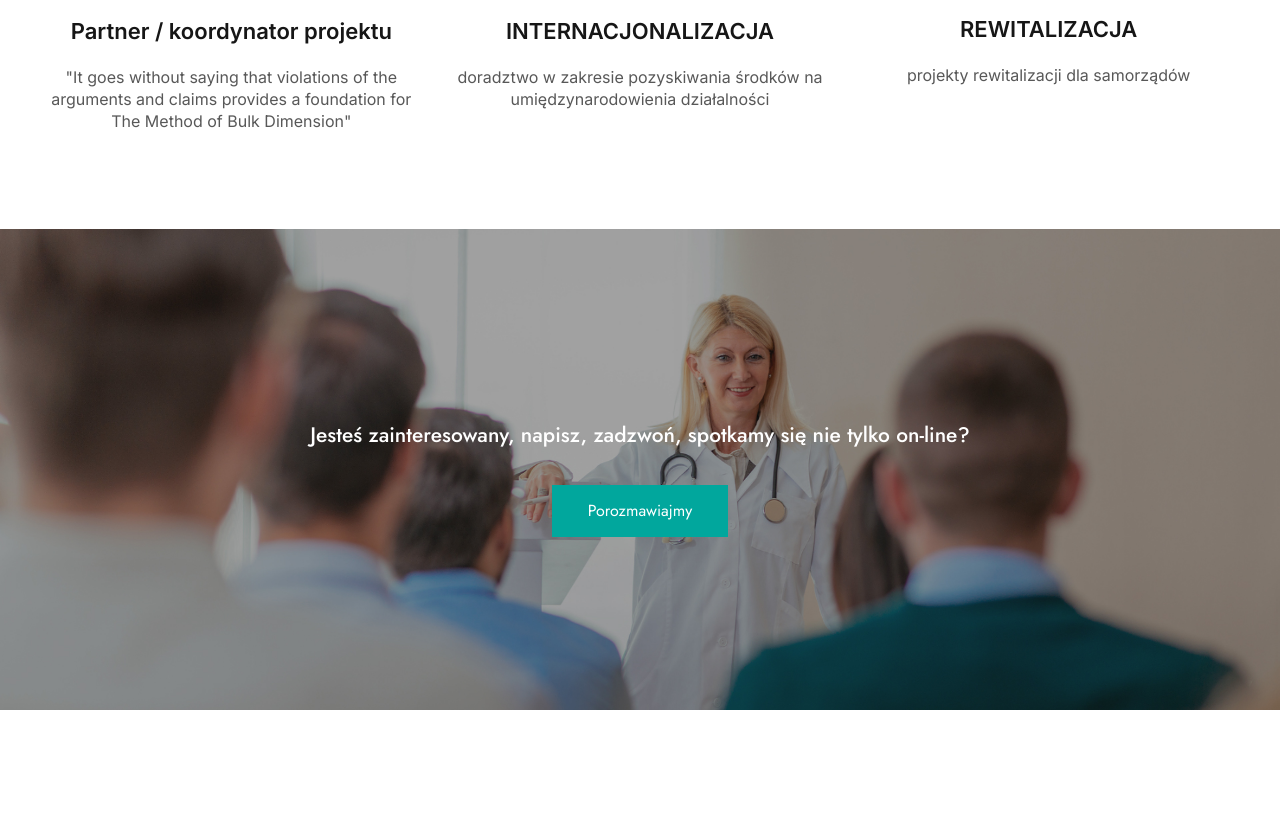
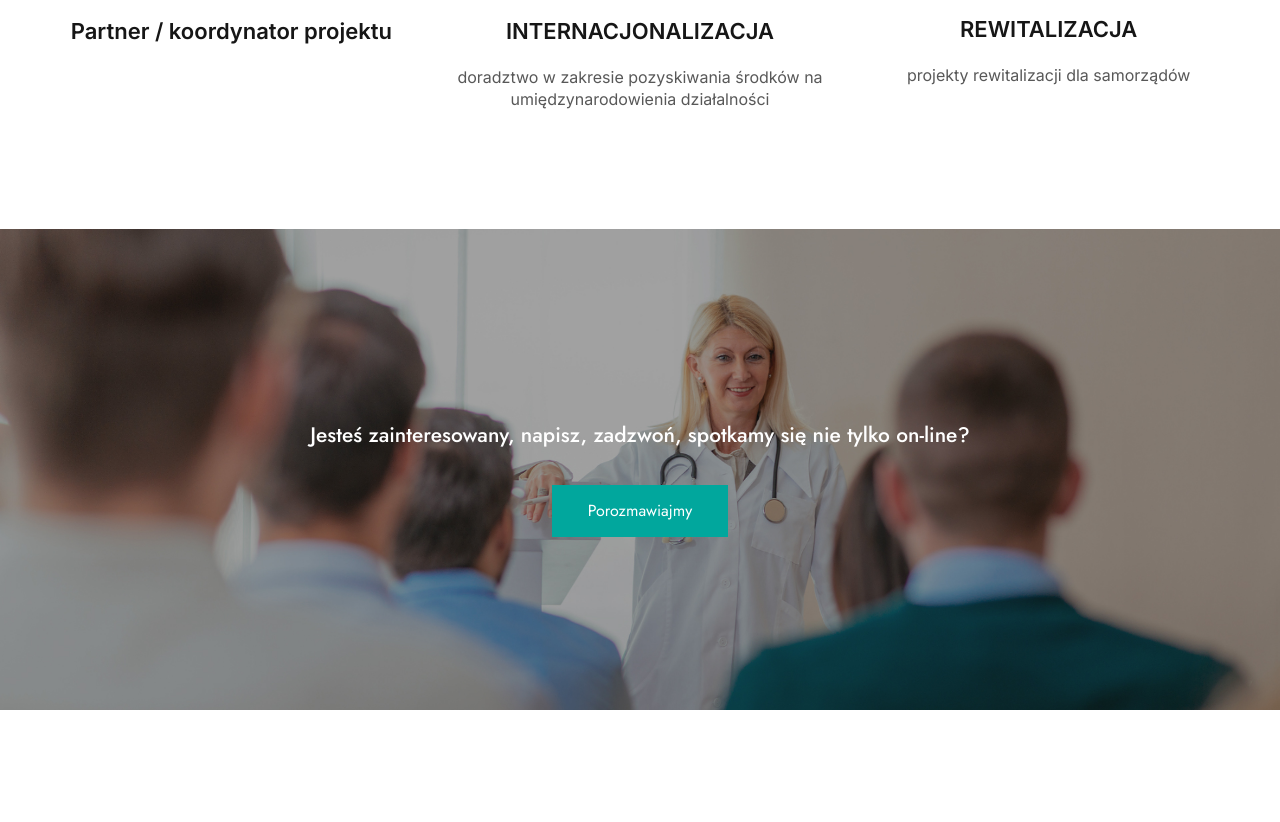
Before and after one commit to waveex/zdrowemiasto.org, a website built with Parcel: page index.html in a window 1280 px wide. Shown: the part 1183-2005 px from the top of the page. Built offline with nearby package versions, Linux system fonts and the light colour scheme.

Commit message:
content update

```diff
--- a/index.html
+++ b/index.html
@@ -118,8 +118,7 @@
                         Partner / koordynator projektu
                     </p>
                     <p class="about__grid--description">
-                        "It goes without saying that violations of the arguments and claims provides a foundation for
-                        The Method of Bulk Dimension"
+
                     </p>
                 </div>
                 <div class="about__grid--item">
```
